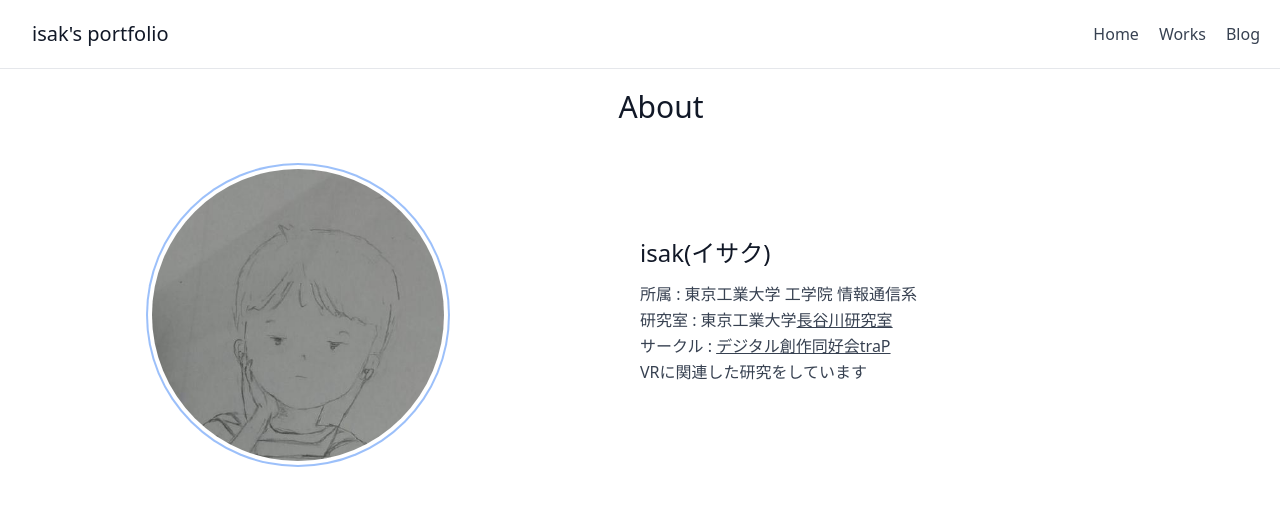
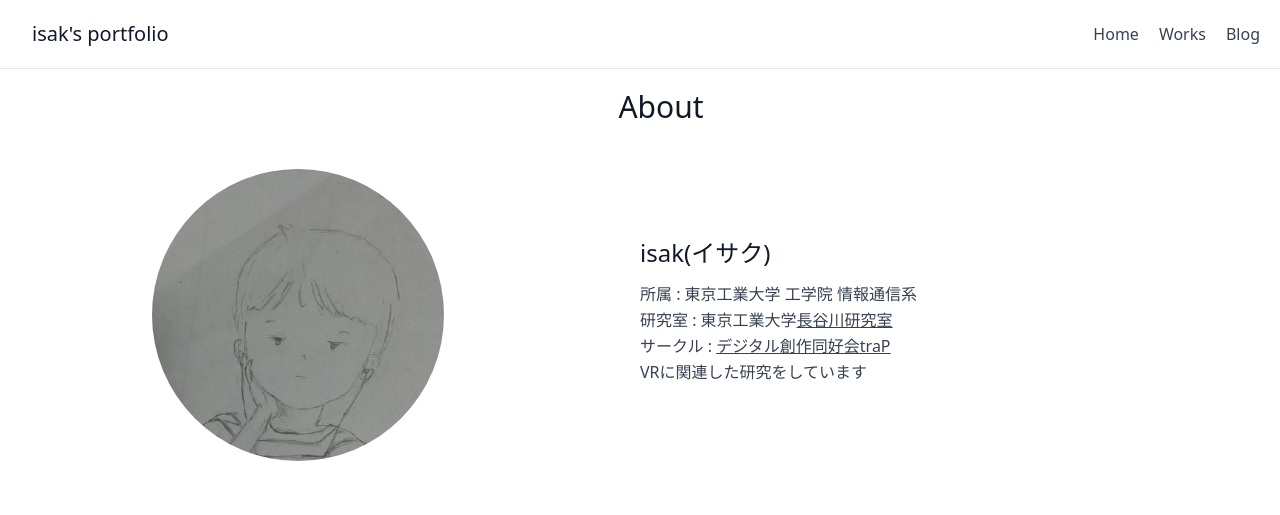
Before and after one commit to isak139/portfolio, a Next.js app: page / in a window 1280 px wide. Shown: the top 515 px of the page. Built offline with nearby package versions, Linux system fonts and the light colour scheme; some icons are missing.

Commit message:
CSSを調整

```diff
--- a/pages/index.js
+++ b/pages/index.js
@@ -24,7 +24,7 @@ export default function Home() {
           <div className="flex container mx-auto py-10 px-5 flex-col md:flex-row items-center ">
             <div className="md:w-1/2 flex-grow mb-6">
               <Image
-                className="p-1 ring-2 rounded-full"
+                className="p-1 rounded-full"
                 src="/icon.jpg"
                 alt=""
                 width={300}
@@ -119,7 +119,7 @@ export default function Home() {
               href="https://twitter.com/isak_cg"
               target="_blank"
               rel="noopener noreferrer"
-              className="text-2xl flex items-center mb-5"
+              className="text-2xl flex items-center mb-5 hover:text-blue-400 duration-300"
             >
               <Icon icon="fa6-brands:twitter" />
               <p className="ml-2">@isak_cg</p>
@@ -141,7 +141,7 @@ export default function Home() {
             >
               <Icon
                 icon="fa6-brands:github"
-                className="text-5xl mx-3 hover:scale-110 duration-300"
+                className="text-5xl mx-3 hover:text-blue-400 duration-300"
               />
             </a>
             <a
@@ -151,7 +151,7 @@ export default function Home() {
             >
               <Icon
                 icon="fa6-brands:youtube"
-                className="text-5xl mx-3 hover:scale-110 duration-300"
+                className="text-5xl mx-3 hover:text-blue-400 duration-300"
               />
             </a>
           </div>
```
